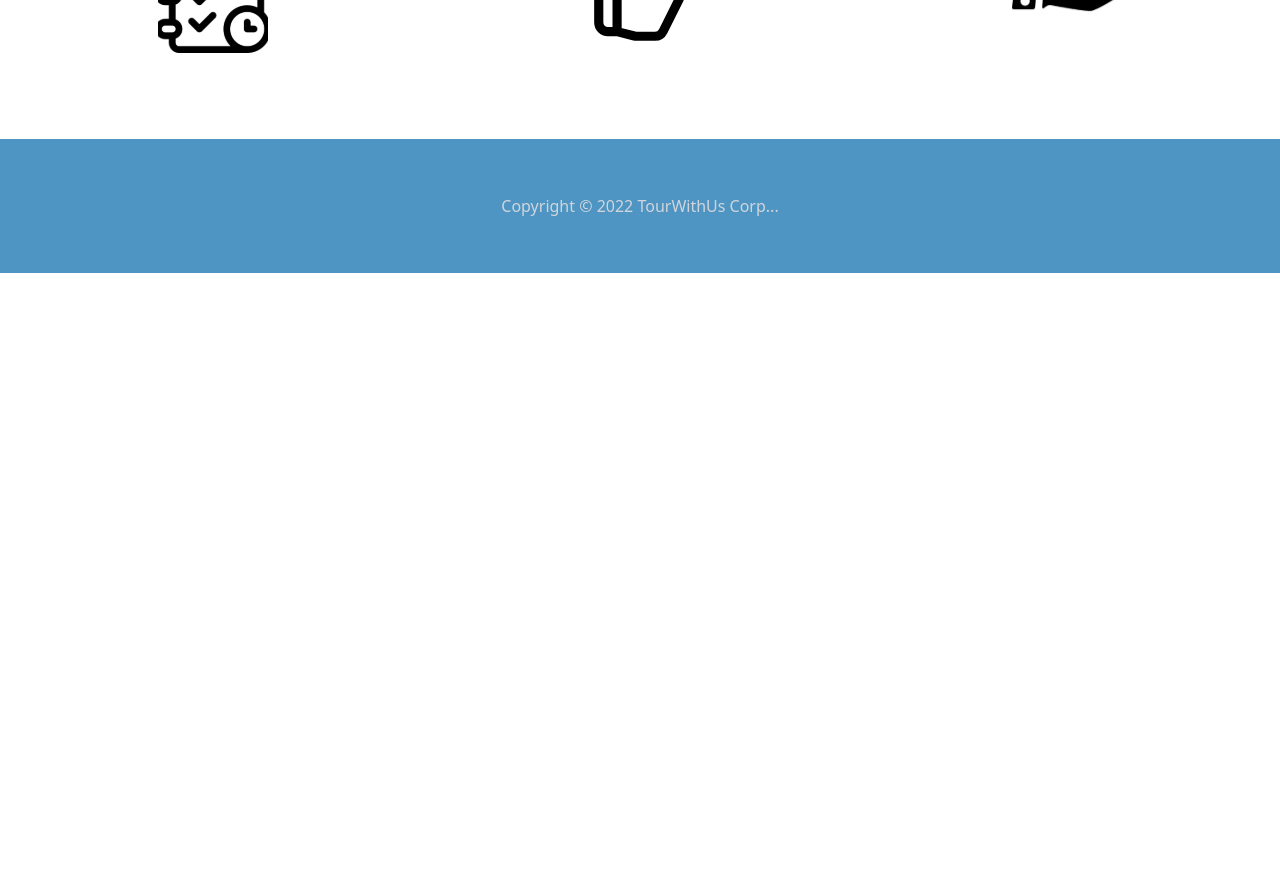
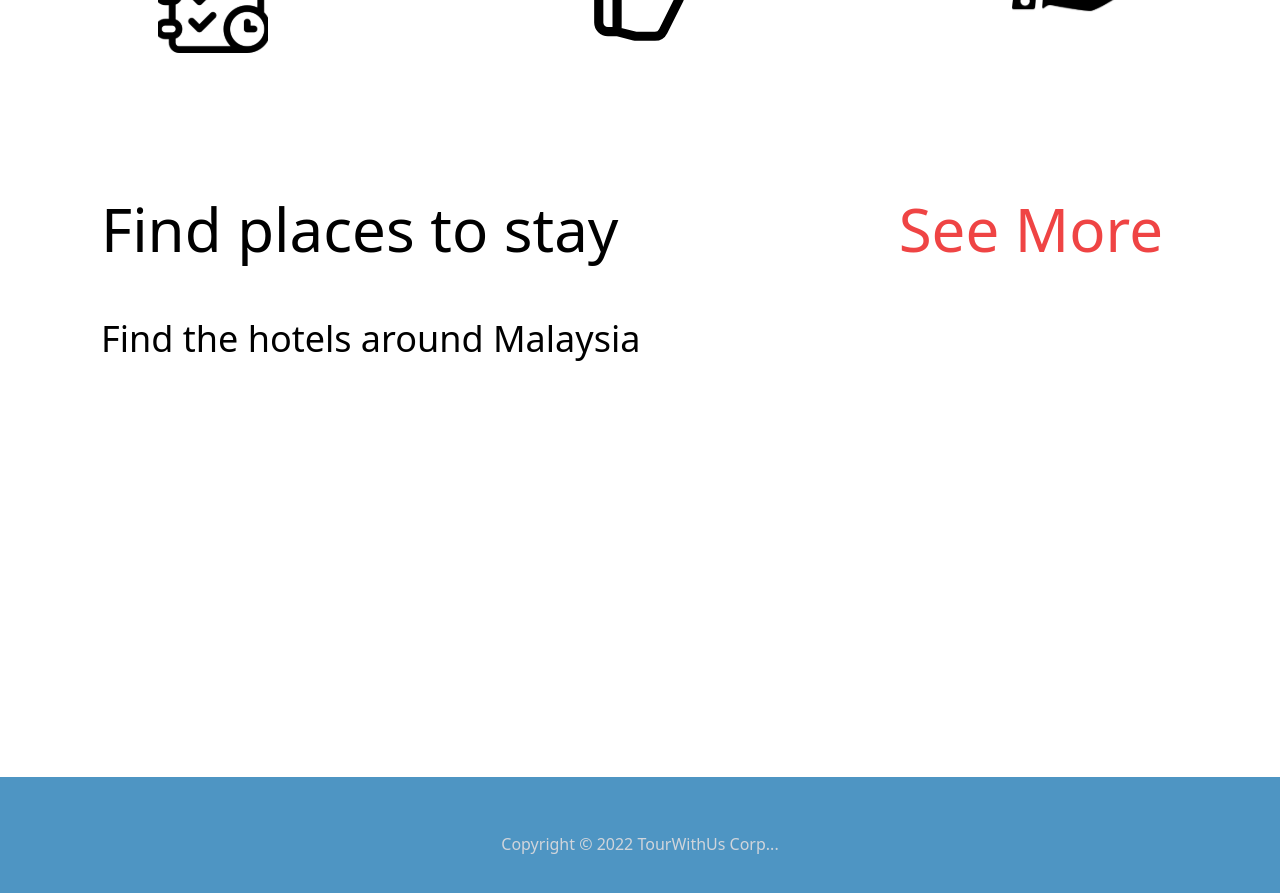
Before and after one commit to maeil99/tourwithus-ttp-project-upgraded-ver, a React (Create React App) app: page / in a window 1280 px wide. Shown: the part 1180-2073 px from the top of the page. Before the commit the page ends 1453 px from the top, so only its background shows below. Built offline with nearby package versions, Linux system fonts and the light colour scheme; no server answers.

Commit message:
added accommodation main page

```diff
--- a/src/App.tsx
+++ b/src/App.tsx
@@ -29,8 +29,8 @@ function App() {
                 path={"/login"}
                 element={!user ? <Login /> : <Navigate to={"/"} />}
               />
+              {/* --Accommodation page-- */}
               <Route path={"/accommodation"} element={<Accommodation />} />
-
               <Route
                 path={"/accommodation/:place"}
                 element={<AccommodationList />}
--- /dev/null
+++ b/src/components/ui/Button/BareButton.tsx
@@ -0,0 +1,40 @@
+interface IButtonProps {
+  children: React.ReactNode;
+  disabled?: boolean;
+  onClick?: () => void;
+  type?: Type;
+  textColor?: string;
+  onHoverBgColor?: string;
+  onHoverTextColor?: string;
+  className?: string;
+}
+
+export enum Type {
+  SUBMIT = "submit",
+  RESET = "reset",
+  BUTTON = "button",
+}
+
+const BareButton = ({
+  children,
+  onClick,
+  disabled,
+  textColor = "text-red-500",
+  type = Type.BUTTON,
+  onHoverBgColor = "bg-white",
+  onHoverTextColor = "text-white",
+  className,
+}: IButtonProps) => {
+  return (
+    <button
+      onClick={onClick}
+      disabled={disabled}
+      type={type}
+      className={` ${className} ${textColor} hover:${onHoverTextColor} hover:${onHoverBgColor}  py-3 px-4 `}
+    >
+      {children}
+    </button>
+  );
+};
+
+export default BareButton;
--- /dev/null
+++ b/src/pages/home/AccoMainPage.tsx
@@ -0,0 +1,22 @@
+import BareButton from "../../components/ui/Button/BareButton";
+import { useNavigate } from "react-router-dom";
+
+const AccoMainPage = () => {
+  const nav = useNavigate();
+  const navigateToPage = (pageLink: string) => {
+    nav(pageLink);
+  };
+  return (
+    <div className="h-[638px] px-[50px] md:px-[101px]">
+      <div className="flex flex-col py-12 md:flex-row md:justify-between items-center font-normal text-xl md:text-6xl  ">
+        <h2>Find places to stay</h2>
+        <BareButton onClick={() => navigateToPage("/accommodation")}>
+          See More
+        </BareButton>
+      </div>
+      <p className="text-base md:text-4xl flex justify-start">Find the hotels around Malaysia  </p>
+    </div>
+  );
+};
+
+export default AccoMainPage;
--- a/src/pages/home/Home.tsx
+++ b/src/pages/home/Home.tsx
@@ -4,6 +4,7 @@ import MoneyIcon from "../../assets/money-icon.svg";
 import { useNavigate } from "react-router-dom";
 import Button from "../../components/ui/Button/Button";
 import ThumbsUpIcon from "../../assets/icons/ThumbsUpIcon";
+import AccoMainPage from "./AccoMainPage";
 
 const Home = () => {
   const navigate = useNavigate();
@@ -49,6 +50,9 @@ const Home = () => {
           <img src={MoneyIcon} alt="" className="w-[110px] h-[116px]" />
         </div>
       </div>
+      <div className="grid grid-flow-row">
+        <AccoMainPage />
+      </div>
     </>
   );
 };
```
